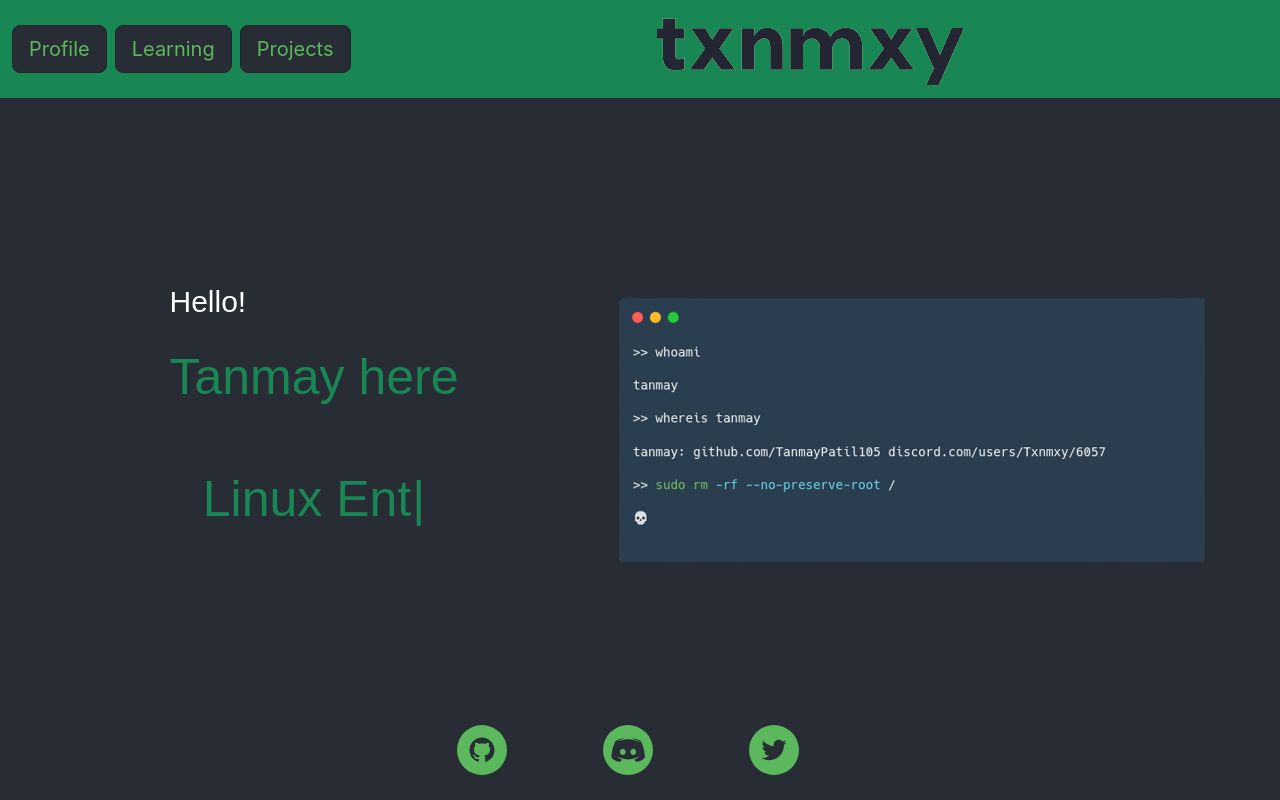
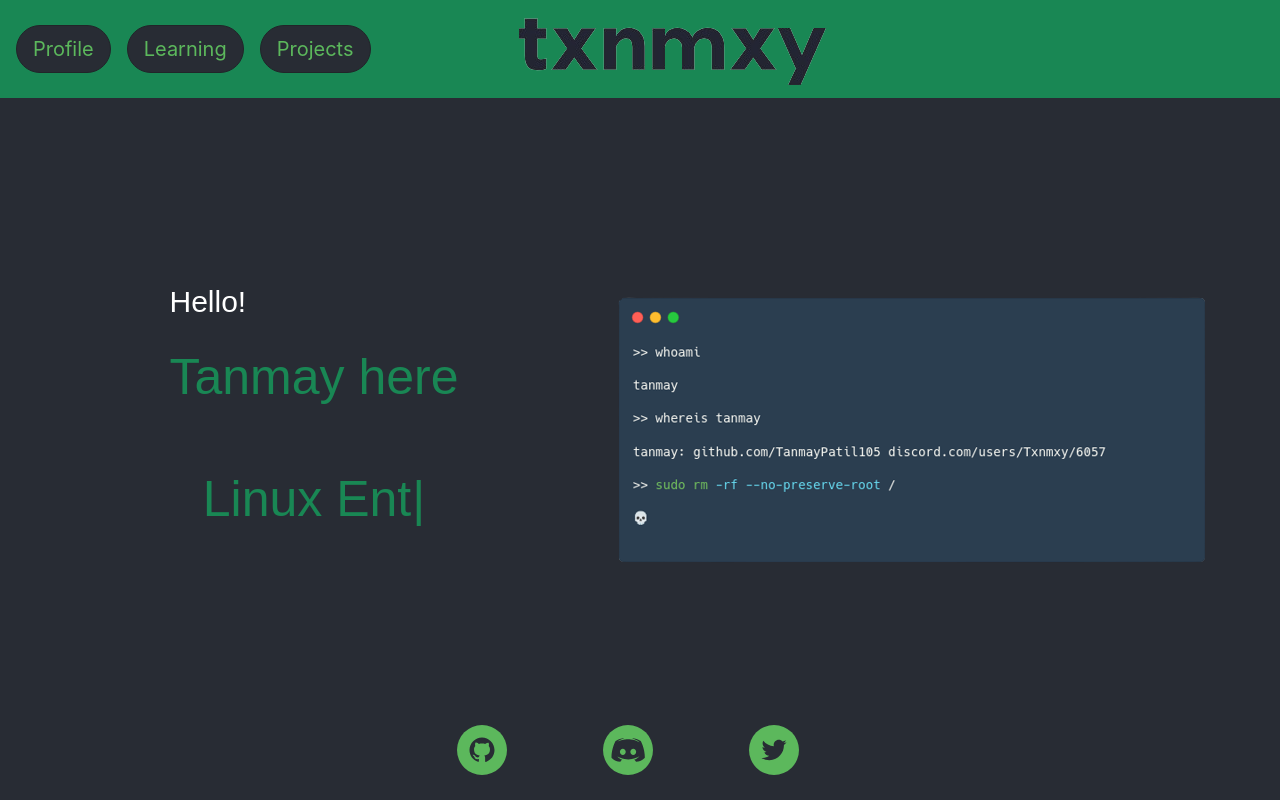
Before and after one commit to TanmayPatil105/Portfolio, a React (Create React App) app: page / in a window 1280 px wide. Built offline with nearby package versions, Linux system fonts and the light colour scheme; a web font is replaced by a local one.

Commit message:
Added shape

```diff
--- a/src/components/NavBar.js
+++ b/src/components/NavBar.js
@@ -19,20 +19,20 @@ class NavBar extends Component{
   render(){
     return (
       <div>
-        <nav className="navbar navbar-light bg-success">
+        <nav className="navbar navbar-light bg-success row">
           <form className="container-fluid justify-content-start">
-            {this.state.matches &&  (<>
-              <Link to='/' className="btn btn-lg btn-outline-dark me-2 bg-gradient" type="button">Profile</Link>
-              <Link to='/learn' className="btn btn-lg btn-outline-dark me-2 bg-gradient" type="button">Learning</Link>
-              <Link to='/project' className="btn btn-lg btn-outline-dark bg-gradient" type="button">Projects</Link>
-            </>)}
-            {!this.state.matches &&  (<>
-              <Link to='/' className="btn btn-sm btn-outline-dark me-2 bg-gradient" type="button">Profile</Link>
-              <Link to='/learn' className="btn btn-sm btn-outline-dark me-2 bg-gradient" type="button">Learning</Link>
-              <Link to='/project' className="btn btn-sm btn-outline-dark bg-gradient" type="button">Projects</Link>
-            </>)}
+            {this.state.matches &&  (<div className='col-md-4 mx-3'>
+              <Link to='/' className="btn btn-lg btn-outline-dark me-3 bg-gradient rounded-pill" type="button">Profile</Link>
+              <Link to='/learn' className="btn btn-lg btn-outline-dark me-3 bg-gradient rounded-pill" type="button">Learning</Link>
+              <Link to='/project' className="btn btn-lg btn-outline-dark me-3 bg-gradient rounded-pill" type="button">Projects</Link>
+            </div>)}
+            {!this.state.matches &&  (<div className='mx-1'>
+              <Link to='/' className="btn btn-sm btn-outline-dark me-2 bg-gradient rounded-pill" type="button">Profile</Link>
+              <Link to='/learn' className="btn btn-sm btn-outline-dark me-2 bg-gradient rounded-pill" type="button">Learning</Link>
+              <Link to='/project' className="btn btn-sm btn-outline-dark bg-gradient rounded-pill" type="button">Projects</Link>
+            </div>)}
 
-            {this.state.matches && <div className="mx-auto zoom">
+            {this.state.matches && <div className="col-md-4 zoom d-flex align-items-center justify-content-center">
               <a href='/'><img src={logo_lg} alt="" /></a>
             </div>}
             {!this.state.matches && <div className="mx-auto" style={{marginLeft:"100px"}}>
```
